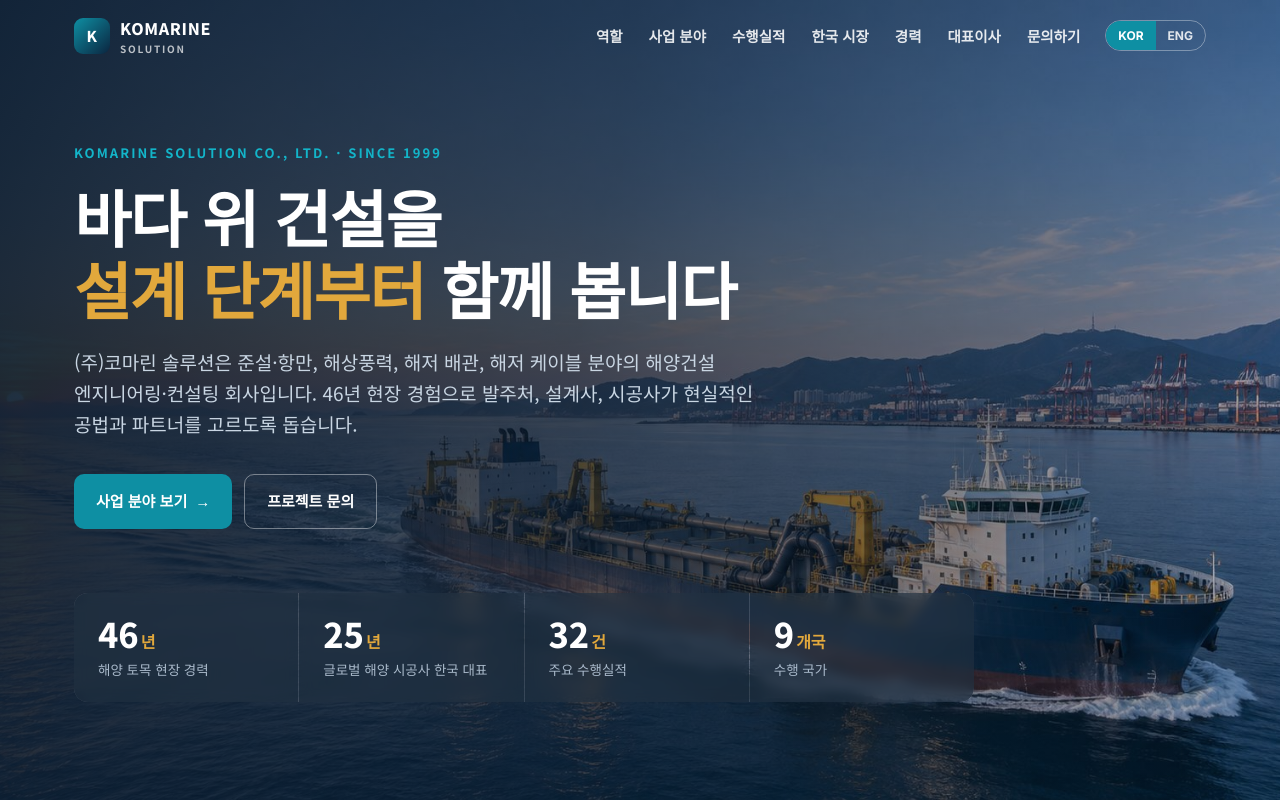
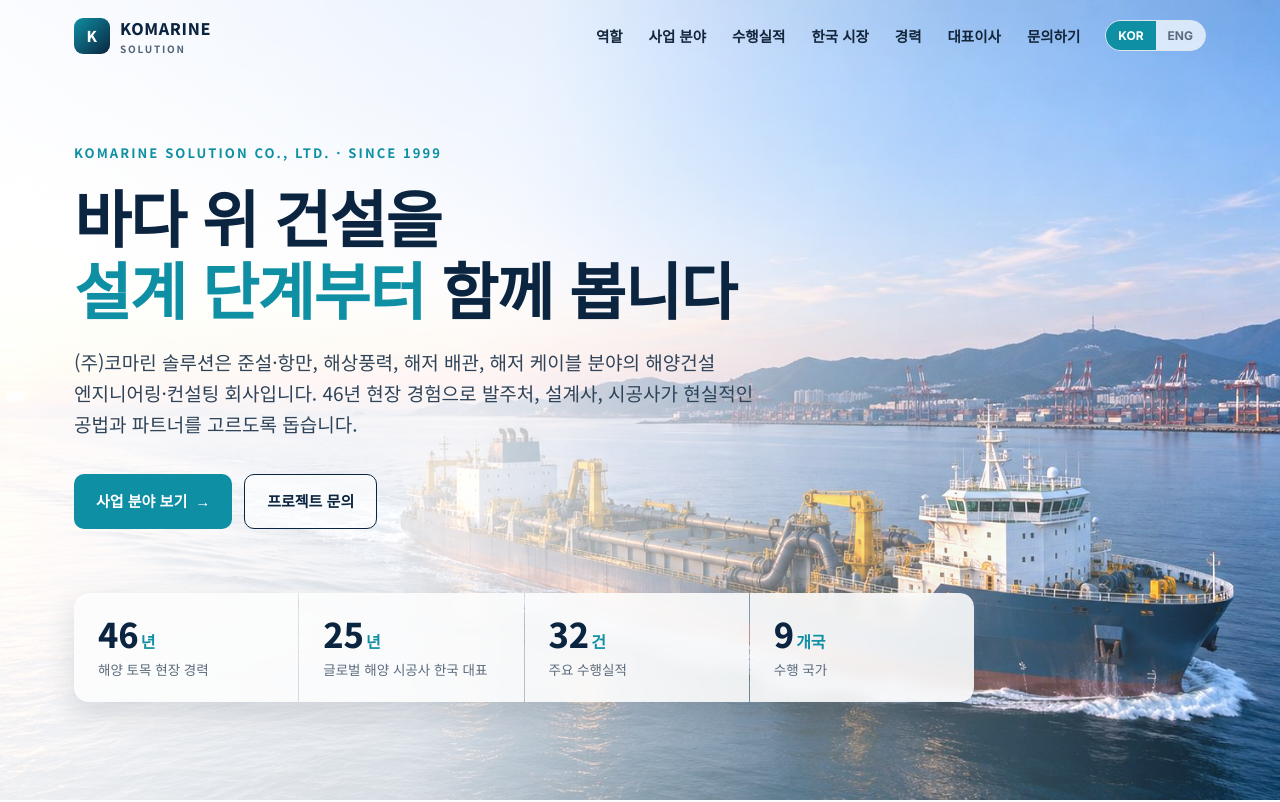
Before and after one commit to inusel/komarine-solution, a plain HTML site: page index.html in a window 1280 px wide. Shown: the top 802 px of the page. Drawn offline with Linux system fonts and the light colour scheme.

Commit message:
Brighter hero (first screen)

```diff
--- a/index.html
+++ b/index.html
@@ -36,31 +36,32 @@ h2.title{font-size:clamp(28px,3.4vw,42px);line-height:1.25;font-weight:800;margi
 header{position:fixed;inset:0 0 auto 0;z-index:50;transition:background .25s,box-shadow .25s}
 header.solid{background:rgba(255,255,255,.97);box-shadow:0 2px 18px rgba(6,24,43,.08)}
 .nav{display:flex;align-items:center;justify-content:space-between;height:72px}
-.brand{display:flex;align-items:center;gap:10px;font-weight:800;letter-spacing:.04em;color:#fff}
+.brand{display:flex;align-items:center;gap:10px;font-weight:800;letter-spacing:.04em;color:var(--navy)}
 header.solid .brand{color:var(--navy)}
 .brand .mark{width:36px;height:36px;border-radius:9px;background:linear-gradient(135deg,var(--sea),var(--navy));display:grid;place-items:center;color:#fff;font-size:15px}
 .brand small{display:block;font-size:10px;font-weight:600;letter-spacing:.18em;opacity:.7}
 .menu{display:flex;align-items:center;gap:4px}
-.menu a{padding:8px 11px;border-radius:8px;font-size:14.5px;font-weight:600;color:rgba(255,255,255,.88)}
-.menu a:hover{background:rgba(255,255,255,.12)}
+.menu a{padding:8px 11px;border-radius:8px;font-size:14.5px;font-weight:600;color:var(--ink)}
+.menu a:hover{background:rgba(255,255,255,.6)}
 header.solid .menu a{color:var(--ink)}
 header.solid .menu a:hover{background:var(--bg)}
-.lang{display:flex;border:1px solid rgba(255,255,255,.35);border-radius:999px;overflow:hidden;margin-left:10px}
+.lang{display:flex;border:1px solid var(--line);background:rgba(255,255,255,.7);border-radius:999px;overflow:hidden;margin-left:10px}
 header.solid .lang{border-color:var(--line)}
-.lang button{border:0;background:transparent;color:rgba(255,255,255,.85);font:700 12px Inter,sans-serif;padding:7px 12px;cursor:pointer}
+.lang button{border:0;background:transparent;color:var(--muted);font:700 12px Inter,sans-serif;padding:7px 12px;cursor:pointer}
 header.solid .lang button{color:var(--muted)}
 .lang button.on{background:var(--sea);color:#fff !important}
-.burger{display:none;background:none;border:0;color:#fff;font-size:26px;cursor:pointer}
+.burger{display:none;background:none;border:0;color:var(--navy);font-size:26px;cursor:pointer}
 header.solid .burger{color:var(--navy)}
 
 /* HERO */
-.hero{position:relative;min-height:100vh;display:flex;align-items:center;color:#fff;padding:120px 0 80px;background:var(--deep) url('hero.jpg') center/cover no-repeat}
-.hero::before{content:"";position:absolute;inset:0;background:linear-gradient(100deg,rgba(6,24,43,.92) 0%,rgba(6,24,43,.72) 45%,rgba(6,24,43,.25) 100%)}
-.hero .wrap{position:relative;width:100%}
-.hero .tag{display:inline-block;font-size:13px;font-weight:700;letter-spacing:.16em;text-transform:uppercase;color:var(--sea-2);margin-bottom:18px}
-.hero h1{font-size:clamp(34px,5.2vw,62px);line-height:1.15;font-weight:800;max-width:820px;letter-spacing:-.02em}
-.hero h1 em{font-style:normal;color:var(--sand)}
-.hero p.sub{font-size:clamp(16px,1.6vw,19px);color:#c9d6e3;max-width:680px;margin:22px 0 34px}
+.hero{position:relative;min-height:100vh;display:flex;align-items:center;color:var(--navy);padding:120px 0 80px;background:#eaf4fa;overflow:hidden}
+.hero::before{content:"";position:absolute;inset:0;background:url('hero.jpg') center/cover no-repeat;filter:brightness(1.22) saturate(1.12) contrast(.96)}
+.hero::after{content:"";position:absolute;inset:0;background:linear-gradient(100deg,rgba(255,255,255,.93) 0%,rgba(255,255,255,.82) 38%,rgba(240,248,252,.35) 66%,rgba(255,255,255,0) 100%)}
+.hero .wrap{position:relative;width:100%;z-index:1}
+.hero .tag{display:inline-block;font-size:13px;font-weight:700;letter-spacing:.16em;text-transform:uppercase;color:var(--sea);margin-bottom:18px}
+.hero h1{font-size:clamp(34px,5.2vw,62px);line-height:1.15;font-weight:800;max-width:820px;letter-spacing:-.02em;color:var(--navy)}
+.hero h1 em{font-style:normal;color:var(--sea)}
+.hero p.sub{font-size:clamp(16px,1.6vw,19px);color:#2f4459;max-width:680px;margin:22px 0 34px}
 .btns{display:flex;flex-wrap:wrap;gap:12px}
 .btn{display:inline-flex;align-items:center;gap:8px;padding:14px 22px;border-radius:10px;font-weight:700;font-size:15px;transition:transform .15s,background .2s}
 .btn:hover{transform:translateY(-1px)}
@@ -68,11 +69,13 @@ header.solid .burger{color:var(--navy)}
 .btn.primary:hover{background:var(--sea-2)}
 .btn.ghost{border:1px solid rgba(255,255,255,.4);color:#fff}
 .btn.ghost:hover{background:rgba(255,255,255,.1)}
-.stats{display:grid;grid-template-columns:repeat(4,1fr);gap:1px;background:rgba(255,255,255,.15);border-radius:var(--radius);overflow:hidden;margin-top:64px;max-width:900px}
-.stat{background:rgba(6,24,43,.55);backdrop-filter:blur(6px);padding:22px 24px}
-.stat .n{font-size:34px;font-weight:800;color:#fff;line-height:1.1}
-.stat .n small{font-size:16px;font-weight:700;margin-left:2px;color:var(--sand)}
-.stat .l{font-size:13.5px;color:#a9b9ca;margin-top:6px}
+.hero .btn.ghost{border-color:var(--navy);color:var(--navy);background:rgba(255,255,255,.6)}
+.hero .btn.ghost:hover{background:#fff}
+.stats{display:grid;grid-template-columns:repeat(4,1fr);gap:1px;background:rgba(11,37,64,.08);border-radius:var(--radius);overflow:hidden;margin-top:64px;max-width:900px;box-shadow:0 12px 30px rgba(6,24,43,.12)}
+.stat{background:rgba(255,255,255,.88);backdrop-filter:blur(6px);padding:22px 24px}
+.stat .n{font-size:34px;font-weight:800;color:var(--navy);line-height:1.1}
+.stat .n small{font-size:16px;font-weight:700;margin-left:2px;color:var(--sea)}
+.stat .l{font-size:13.5px;color:var(--muted);margin-top:6px}
 
 /* ROLE */
 .role-grid{display:grid;grid-template-columns:repeat(4,1fr);gap:20px;margin-top:48px}
```
